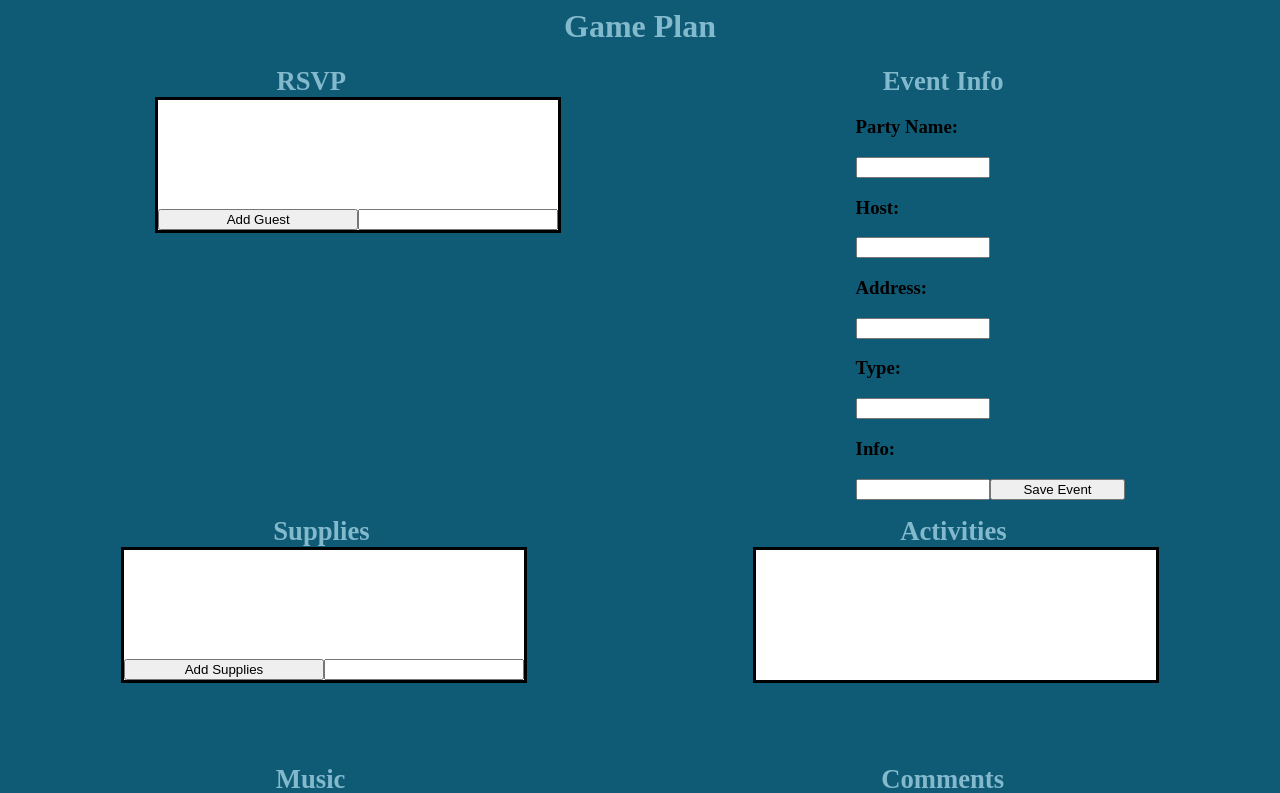
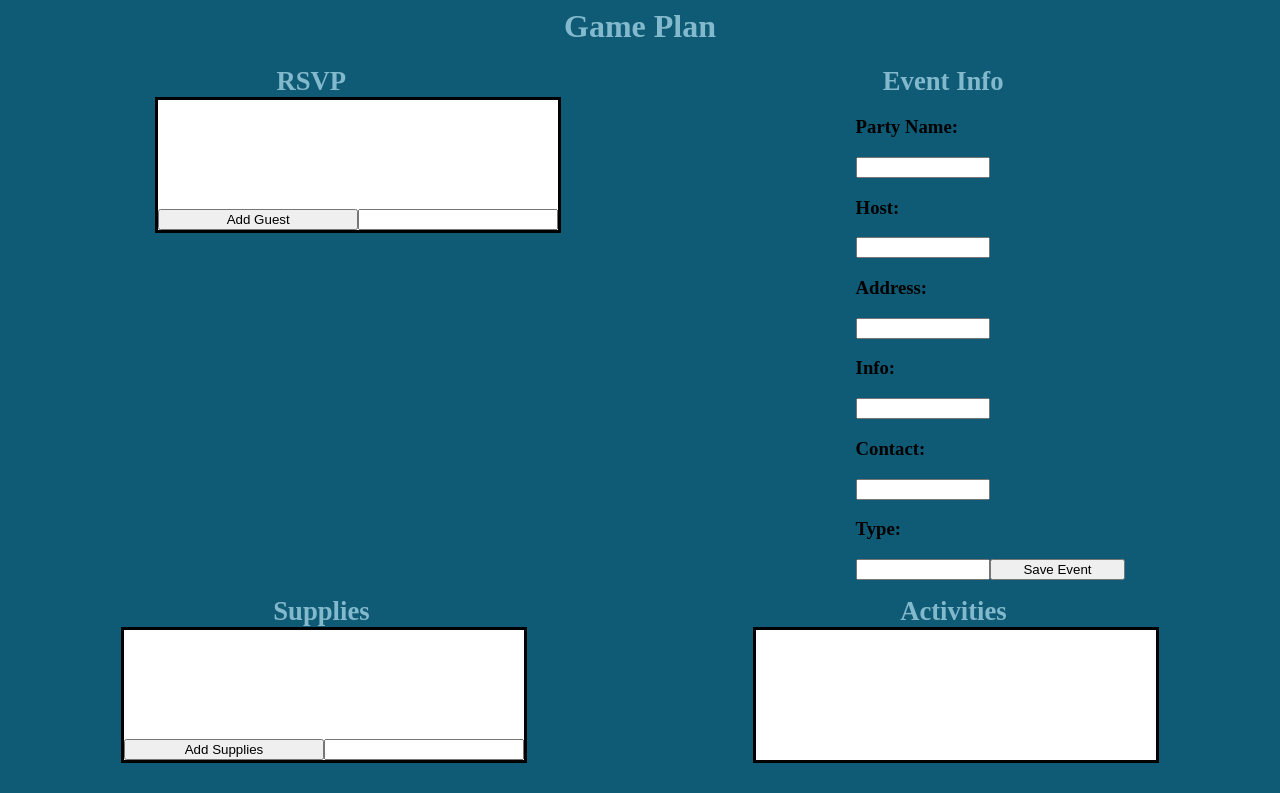
Before and after one commit to 32Venice/GamePlan, a React app: page / in a window 1280 px wide. Shown: the top 793 px of the page. Built offline with nearby package versions, Linux system fonts and the light colour scheme; no server answers.

Commit message:
Started working on EventInfo component

```diff
--- a/client/App.jsx
+++ b/client/App.jsx
@@ -11,13 +11,21 @@ class App extends Component {
     this.createEvent = this.createEvent.bind(this);
   }
 
-  createEvent(e) {
-    axios("/events/addevent")
+  createEvent(name, host, address, descr, cont, type) {
+    axios
+      .post("/events/addevent", {
+        eventName: name,
+        eventHost: host,
+        eventAddress: address,
+        eventDescr: descr,
+        contact: cont,
+        eventType: type
+      })
       .then(res => {
         return res.json();
       })
       .then(data => {
-        console.log(data);
+        // console.log(data);
       })
       .catch(err => console.log("ERROR"));
   }
--- a/client/components/EventInfo.jsx
+++ b/client/components/EventInfo.jsx
@@ -1,21 +1,69 @@
 import React from "react";
 
+let eventName;
+let eventHost;
+let eventAddress;
+let eventDescr;
+let contact;
+let eventType;
 const EventInfo = props => {
-  let partyName;
-  let host;
-  let address;
-  let type;
-  let info;
-
   return (
     <div>
-      <form id="eventform" onSubmit={props.createEvent}>
-        <h3>Party Name: </h3>{" "}
-        <input id="partyName" type="text" ref={partyName} />
-        <h3>Host: </h3> <input id="host" type="text" ref={host} />
-        <h3>Address: </h3> <input id="address" type="text" ref={address} />
-        <h3>Type: </h3> <input id="type" type="text" ref={type} />
-        <h3>Info: </h3> <input id="info" type="text" ref={info} />
+      <form
+        id="eventform"
+        onSubmit={props.createEvent(
+          eventName,
+          eventHost,
+          eventAddress,
+          eventDescr,
+          contact,
+          eventType
+        )}
+      >
+        <h3>Party Name: </h3>
+        <input
+          id="partyName"
+          type="text"
+          name="partyName"
+          ref={text => {
+            eventName = text;
+          }}
+        />
+        <h3>Host: </h3>
+        <input
+          id="host"
+          type="text"
+          name="host"
+          ref={host => (eventHost = host)}
+        />
+        <h3>Address: </h3>
+        <input
+          id="address"
+          type="text"
+          name="address"
+          ref={address => (eventAddress = address)}
+        />
+        <h3>Info: </h3>
+        <input
+          id="info"
+          type="text"
+          name="info"
+          ref={descr => (eventDescr = descr)}
+        />
+        <h3>Contact: </h3>
+        <input
+          id="contact"
+          type="text"
+          name="contact"
+          ref={cont => (contact = cont)}
+        />
+        <h3>Type: </h3>
+        <input
+          id="type"
+          type="text"
+          name="type"
+          ref={type => (eventType = type)}
+        />
         <input id="submit" type="submit" value="Save Event" />
       </form>
     </div>
```
Also changed, not shown: 2 other files (tests, documents, lock files or other folders).
